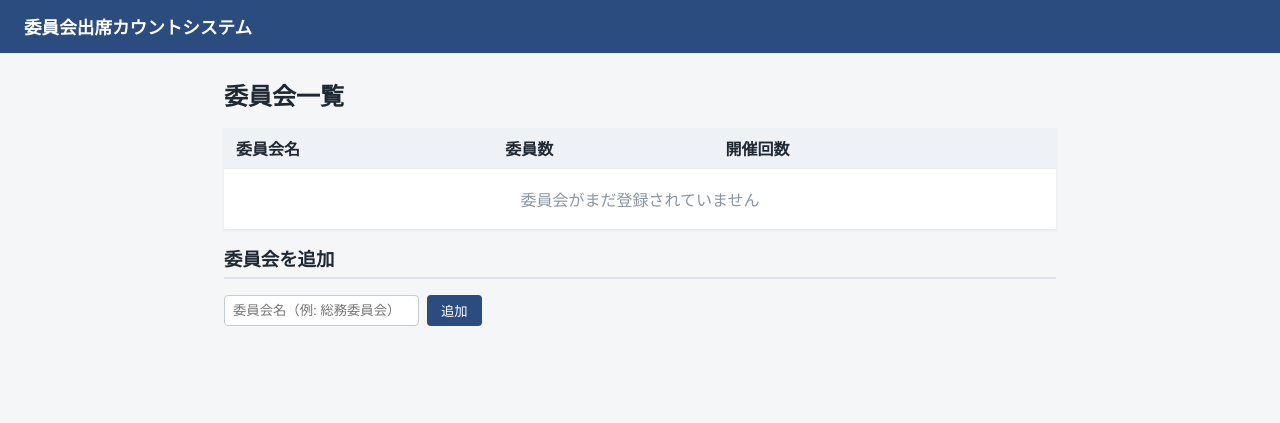
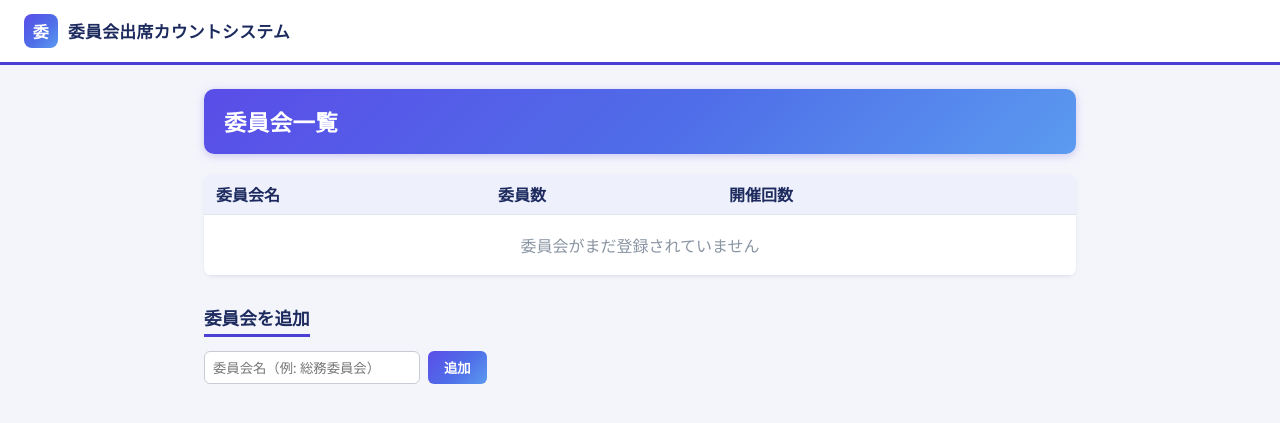
Before and after one commit to mj23-hub/test1, a Node server app: page / in a window 1280 px wide. Shown: the top 423 px of the page. Run offline with Node 20, Linux system fonts and the light colour scheme; data that the repository does not hold is empty; some libraries are stand-ins or nearby versions.

Commit message:
Restyle to match Sapporo YEG site (indigo/blue gradient, bold headings)
Header logo badge and gradient page-title band, indigo/navy link and
button colors, and gradient bar-chart fills, based on a screenshot of
https://yeg.sapporo-cci.or.jp/2026/.

```diff
--- a/public/style.css
+++ b/public/style.css
@@ -1,45 +1,104 @@
 * { box-sizing: border-box; }
+
+:root {
+  --navy: #1c2a5e;
+  --indigo: #4b3fd6;
+  --blue: #4f7fe8;
+  --gradient: linear-gradient(135deg, #5a4de8 0%, #4f6ee8 55%, #5b9bf0 100%);
+  --bg: #f4f5fb;
+  --text: #1f2933;
+  --muted: #5c6672;
+  --border: #e2e4f0;
+  --accent-bg: #eef0fc;
+}
+
 body {
   font-family: "Hiragino Sans", "Yu Gothic", "Segoe UI", system-ui, sans-serif;
   margin: 0;
-  color: #1f2933;
-  background: #f5f6f8;
+  color: var(--text);
+  background: var(--bg);
 }
+
 .site-header {
-  background: #2b4c7e;
+  background: #fff;
   padding: 14px 24px;
+  border-bottom: 3px solid var(--indigo);
+  display: flex;
+  align-items: center;
 }
 .site-header .brand {
+  display: inline-flex;
+  align-items: center;
+  gap: 10px;
+  color: var(--navy);
+  font-size: 1.05rem;
+  font-weight: 800;
+  text-decoration: none;
+  letter-spacing: 0.02em;
+}
+.site-header .brand::before {
+  content: "委";
+  display: inline-flex;
+  align-items: center;
+  justify-content: center;
+  width: 34px;
+  height: 34px;
+  border-radius: 8px;
+  background: var(--gradient);
   color: #fff;
-  font-size: 1.1rem;
-  font-weight: 600;
-  text-decoration: none;
+  font-size: 1rem;
+  font-weight: 800;
+  flex-shrink: 0;
 }
+
 .container {
-  max-width: 880px;
+  max-width: 920px;
   margin: 0 auto;
   padding: 24px;
 }
-h1 { font-size: 1.5rem; margin-top: 0; }
-h2 { font-size: 1.15rem; border-bottom: 2px solid #dde2e8; padding-bottom: 6px; }
+
+h1 {
+  font-size: 1.4rem;
+  font-weight: 800;
+  margin: 0 0 20px;
+  padding: 16px 20px;
+  color: #fff;
+  background: var(--gradient);
+  border-radius: 10px;
+  letter-spacing: 0.02em;
+  box-shadow: 0 2px 8px rgba(75, 63, 214, 0.25);
+}
+h2 {
+  font-size: 1.1rem;
+  font-weight: 700;
+  color: var(--navy);
+  border-bottom: 3px solid var(--indigo);
+  display: inline-block;
+  padding-bottom: 4px;
+}
 section { margin-bottom: 32px; }
-a { color: #2b4c7e; }
+a { color: var(--indigo); font-weight: 600; }
+a:hover { color: var(--navy); }
+p a { font-weight: 600; }
 
 .list-table {
   width: 100%;
   border-collapse: collapse;
   background: #fff;
   margin-bottom: 14px;
-  box-shadow: 0 1px 2px rgba(0,0,0,0.06);
+  border-radius: 8px;
+  overflow: hidden;
+  box-shadow: 0 1px 3px rgba(28, 42, 94, 0.08);
 }
 .list-table th, .list-table td {
   padding: 8px 12px;
-  border-bottom: 1px solid #e7e9ec;
+  border-bottom: 1px solid var(--border);
   text-align: left;
 }
 .list-table th {
-  background: #eef1f5;
-  font-weight: 600;
+  background: var(--accent-bg);
+  color: var(--navy);
+  font-weight: 700;
 }
 .list-table .empty {
   text-align: center;
@@ -57,27 +116,30 @@ a { color: #2b4c7e; }
   margin-left: 8px;
 }
 
-input[type="text"], input[type="date"], select {
+input[type="text"], input[type="date"], input[type="file"], select {
   padding: 6px 8px;
   border: 1px solid #c7ccd3;
-  border-radius: 4px;
+  border-radius: 6px;
+  font-family: inherit;
 }
 
 button {
-  padding: 6px 14px;
+  padding: 7px 16px;
   border: none;
-  border-radius: 4px;
-  background: #2b4c7e;
+  border-radius: 6px;
+  background: var(--gradient);
   color: #fff;
+  font-weight: 700;
   cursor: pointer;
 }
-button:hover { background: #1f3a63; }
+button:hover { filter: brightness(1.08); }
 button.danger {
   background: #b3413c;
   padding: 4px 10px;
   font-size: 0.85rem;
+  font-weight: 600;
 }
-button.danger:hover { background: #8f312d; }
+button.danger:hover { background: #8f312d; filter: none; }
 
 .month-nav {
   display: flex;
```
Also changed, not shown: other parts of public/style.css (+19 -12 lines).
